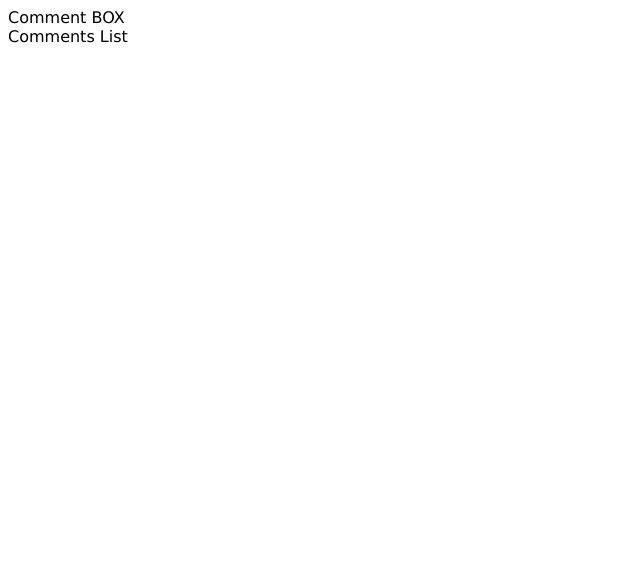
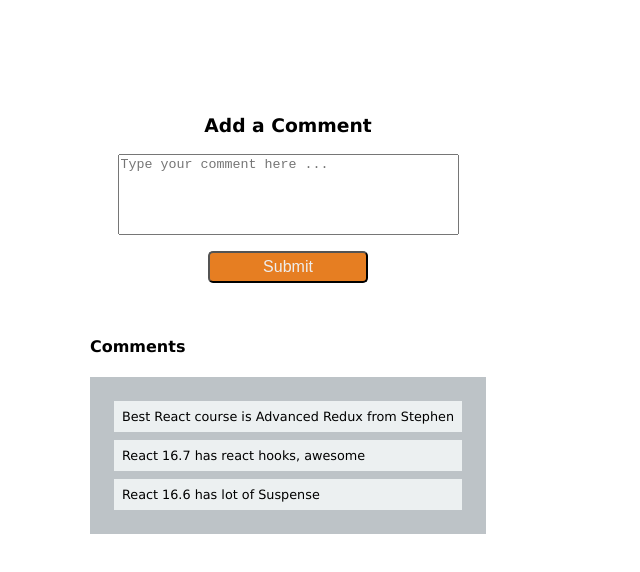
Before and after one commit to nandral/advanced-react-redux-testing, a React app: page / in a window 1280 px wide. Shown: the whole page, without its empty margins (0-640 px from the left). Built offline with nearby package versions, Linux system fonts and the light colour scheme.

Commit message:
Add comment box and comment list

```diff
--- a/package.json
+++ b/package.json
@@ -9,7 +9,8 @@
     "enzyme-adapter-react-16": "1.7.1",
     "react": "16.5.2",
     "react-dom": "16.5.2",
-    "react-scripts": "2.0.3"
+    "react-scripts": "2.0.3",
+    "styled-components": "4.1.2"
   },
   "devDependencies": {},
   "scripts": {
--- a/src/components/App.js
+++ b/src/components/App.js
@@ -1,11 +1,21 @@
 import React from "react";
 import CommentBox from "components/CommentBox";
 import CommentsList from "components/CommentsList";
+import styled from "styled-components";
+
+const Grid = styled.div`
+  display: flex;
+  flex-direction: column;
+  margin: 5rem;
+  max-width: 25rem;
+  align-items: center;
+`;
+
 const App = () => (
-  <div>
+  <Grid>
     <CommentBox />
     <CommentsList />
-  </div>
+  </Grid>
 );
 
 export default App;
--- a/src/components/CommentBox.js
+++ b/src/components/CommentBox.js
@@ -1,8 +1,66 @@
 import React, { Component } from "react";
+import styled from "styled-components";
+
+const Button = styled.button`
+  width: 10rem;
+  height: 2rem;
+  background-color:#e67e22;
+  color:#eee
+  font-size:1rem;
+  outline:none;
+  cursor: pointer;
+  border-radius: 5px;
+  margin: 1rem;
+  &&:hover {
+    background-color:#d35400;
+  }
+`;
+
+const Grid = styled.div`
+  display: flex;
+  flex-direction: column;
+  margin: 1rem;
+  max-width: 20rem;
+  align-items: center;
+`;
 
 class CommentBox extends Component {
+  state = {
+    comment: ""
+  };
+
+  handleChange = e => {
+    this.setState({
+      comment: e.target.value
+    });
+  };
+
+  handleSubmit = event => {
+    event.preventDefault();
+    // TODO call action creator to SAVE_COMMENT
+
+    this.setState({
+      comment: ""
+    });
+  };
   render() {
-    return <div>Comment BOX</div>;
+    return (
+      <form onSubmit={this.handleSubmit}>
+        <Grid>
+          <h3>Add a Comment</h3>
+          <textarea
+            cols="40"
+            rows="5"
+            placeholder="Type your comment here ..."
+            value={this.state.comment}
+            onChange={this.handleChange}
+          />
+          <div>
+            <Button>Submit</Button>
+          </div>
+        </Grid>
+      </form>
+    );
   }
 }
 
--- a/src/components/CommentsList.js
+++ b/src/components/CommentsList.js
@@ -1,7 +1,24 @@
 import React from "react";
 
-const CommentsList = () => {
-  return <div>Comments List</div>;
-};
+const comments = [
+  "Best React course is Advanced Redux from Stephen",
+  "React 16.7 has react hooks, awesome",
+  "React 16.6 has lot of Suspense"
+];
+
+class CommentsList extends React.Component {
+  render() {
+    return (
+      <div>
+        <h4>Comments</h4>
+        <ul>
+          {comments.map(comment => (
+            <li key={comment}>{comment}</li>
+          ))}
+        </ul>
+      </div>
+    );
+  }
+}
 
 export default CommentsList;
--- a/src/styles.css
+++ b/src/styles.css
@@ -5,3 +5,27 @@ html {
 * {
   box-sizing: border-box;
 }
+
+textarea {
+  resize: none;
+  outline: none;
+}
+
+ul {
+  list-style-type: none;
+  padding: 1rem;
+  background: #bdc3c7;
+}
+
+ul li {
+  background: #ecf0f1;
+  margin: 0.5rem;
+  padding: 0.5rem;
+  font-size: 0.8rem;
+  transition: font-size 1s ease;
+}
+
+ul li:hover {
+  font-size: 0.85rem;
+  cursor: pointer;
+}
```
Also changed, not shown: src/components/tests/App.test.js (added, +18 -0 lines), src/components/tests/CommentBox.test.js (added, +49 -0 lines), src/setupTests.js (+4 -0 lines).
